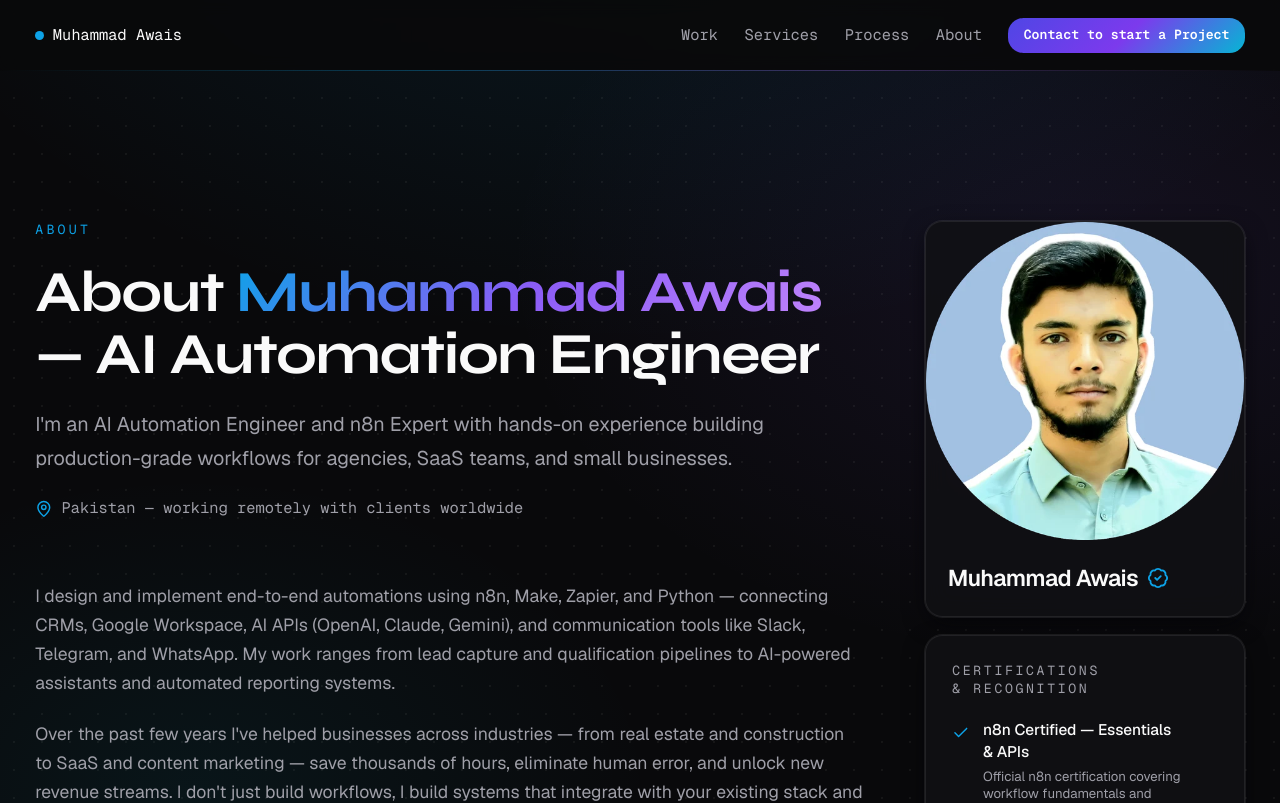
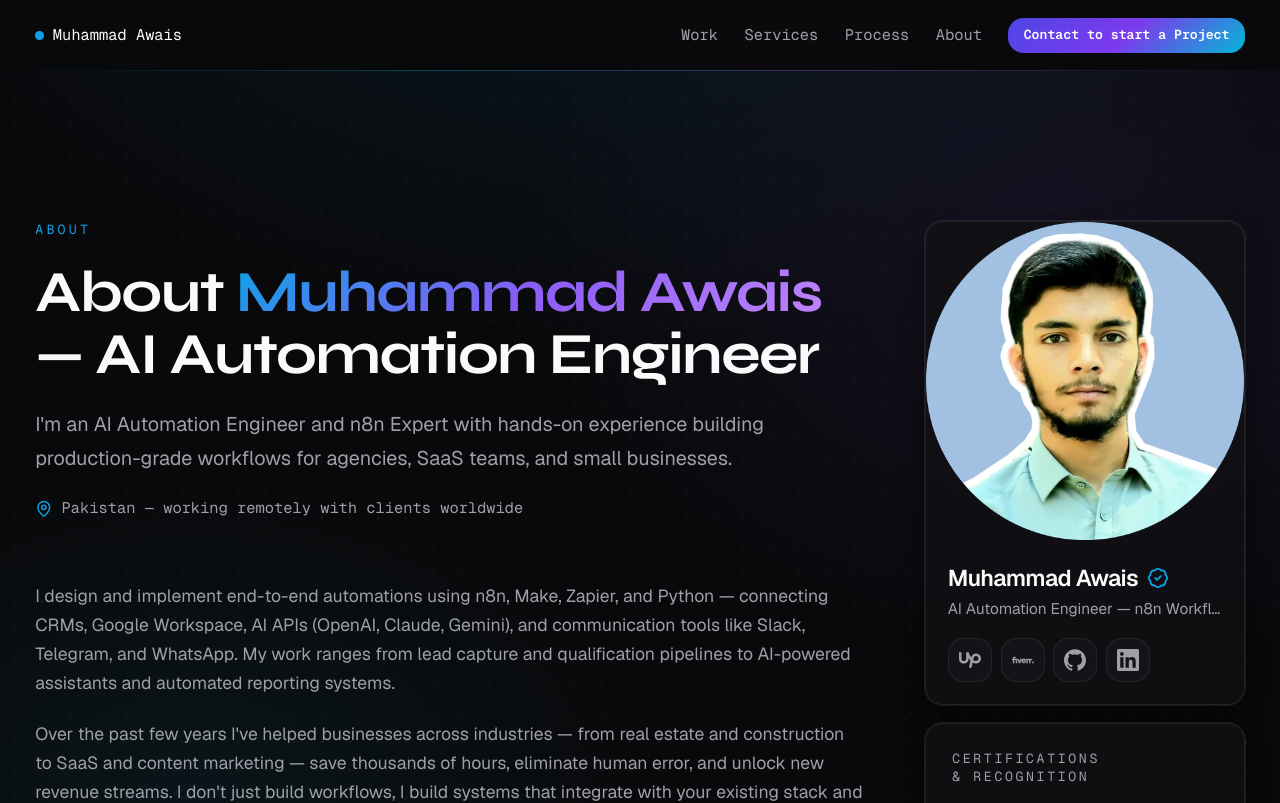
Before and after one commit to imawais-engineer/muhammad-awais-freelancer-portfolio, a React (Vite) app: page /about in a window 1280 px wide. Shown: the top 803 px of the page. Built offline with nearby package versions, Linux system fonts and the light colour scheme; the HTML template or start-up script is replaced by a standard one.

Commit message:
Changes
Co-authored-by: imawais-engineer <193931846+imawais-engineer@users.noreply.github.com>

```diff
--- a/src/pages/About.tsx
+++ b/src/pages/About.tsx
@@ -5,6 +5,7 @@ import { ArrowRight, BadgeCheck, Check, MapPin } from "lucide-react";
 import Seo from "@/components/Seo";
 import SiteHeader from "@/components/SiteHeader";
 import SiteFooter from "@/components/SiteFooter";
+import BrandLogo from "@/components/BrandLogo";
 import { Button } from "@/components/ui/button";
 import { about, process, site } from "@/data/site";
 import profileImage from "@/assets/profile.webp";
@@ -111,6 +112,17 @@ const About = () => (
                   <BadgeCheck className="h-5 w-5 shrink-0 text-primary" aria-hidden="true" />
                 </span>
               </div>
+              <p className="mt-1 truncate text-sm text-muted-foreground">{site.title}</p>
+              <div className="mt-4 flex flex-wrap items-center gap-2">
+                {(["upwork", "fiverr", "github", "linkedin"] as const).map((platform) => {
+                  const label = { upwork: "Upwork", fiverr: "Fiverr", github: "GitHub", linkedin: "LinkedIn" }[platform];
+                  return (
+                    <a key={platform} href={site.links[platform]} target="_blank" rel="noreferrer noopener" aria-label={label} title={label} className="flex h-10 w-10 items-center justify-center rounded-md border border-panel-border bg-secondary/40 text-muted-foreground transition-colors hover:border-primary/50 hover:bg-accent hover:text-primary focus-visible:outline-none focus-visible:ring-2 focus-visible:ring-ring">
+                      <BrandLogo label={label} className="h-5 w-5" />
+                    </a>
+                  );
+                })}
+              </div>
             </div>
           </div>
 
```
